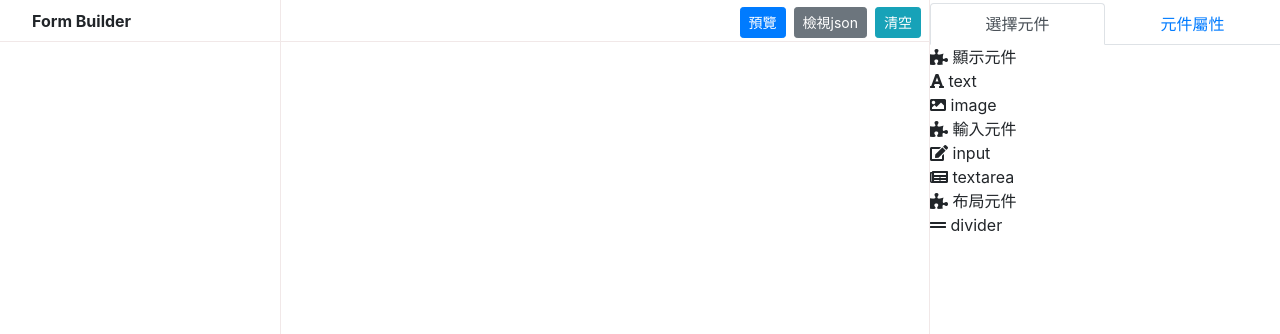
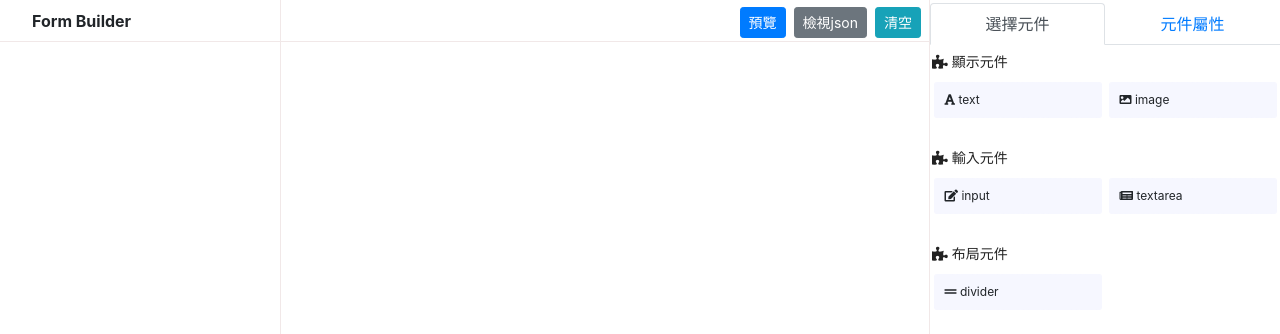
Before and after one commit to 7070587/farm-vue, a Vue app: page /w-home in a window 1280 px wide. Shown: the top 334 px of the page. Built offline with nearby package versions, Linux system fonts and the light colour scheme.

Commit message:
Update | home.vue | update sort out scss code

```diff
--- a/src/views/home/home.vue
+++ b/src/views/home/home.vue
@@ -39,14 +39,11 @@
                     class="generate--container"
                     :list="drawingList"
                     :animation="340"
-                    :group="{ name: 'componentsGroup' }"
+                    :group="{ name: 'formBuilderGroup' }"
                     @start="drawingDragStart"
                     @end="drawingDragEnd"
                 >
-                    <div
-                        v-for="element in drawingList"
-                        class="components--body"
-                    >
+                    <div v-for="element in drawingList">
                         <template v-if="element.type === 'divider'">
                             <FormBuilderDivider />
                         </template>
@@ -78,33 +75,32 @@
                     title="選擇元件"
                     active
                 >
-
-                    <div class="components">
-                        <div class="components--list">
+                    <div class="form-builder">
+                        <div class="compform-builderonents--list">
                             <div
                                 v-for="(listItem, listIndex) in formBuilderElementList"
                                 :key="listIndex"
                             >
-                                <div class="components--title">
+                                <div class="form-builder--title">
                                     <i :class="listItem.icon"></i> {{ listItem.label }}
                                 </div>
 
                                 <draggable
-                                    class="components--draggable"
+                                    class="form-builder--draggable"
                                     :list="listItem.children"
-                                    :group="{ name: 'componentsGroup', pull: 'clone', put: false }"
+                                    :group="{ name: 'formBuilderGroup', pull: 'clone', put: false }"
                                     :sort="false"
-                                    draggable=".components--list__item"
+                                    draggable=".form-builder--list__item"
                                     @start="dragcomponentStart"
                                     @end="dragcomponentEnd"
                                 >
                                     <div
                                         v-for="(element, index) in listItem.children"
                                         :key="index"
-                                        class="components--list__item"
+                                        class="form-builder--list__item"
                                         @click="addComponent(element)"
                                     >
-                                        <div class="components--body">
+                                        <div class="form-builder--body">
                                             <i :class="element.icon"></i> {{ element.label }}
                                         </div>
                                     </div>
```
